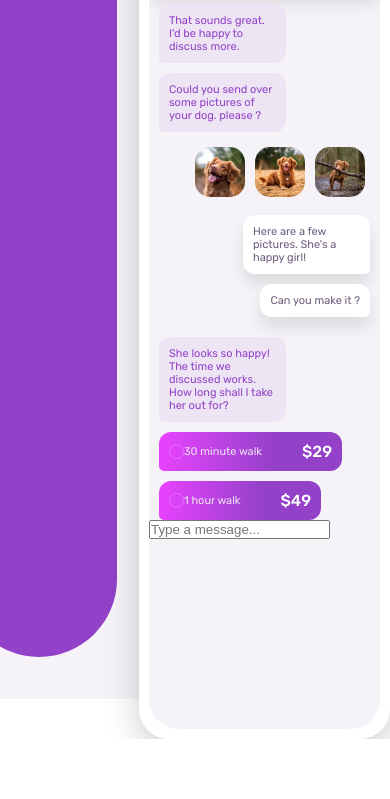
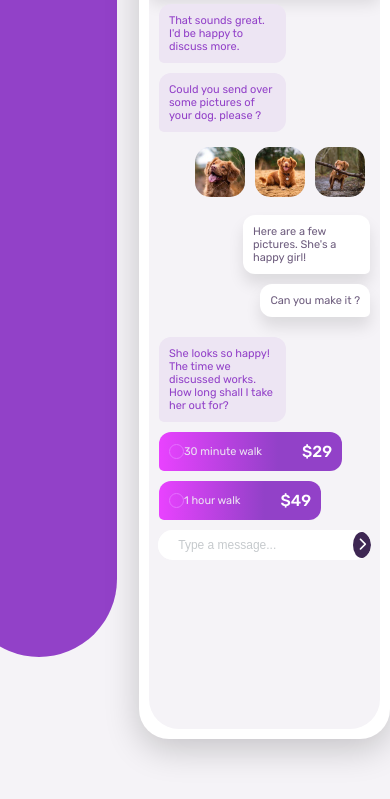
Before and after one commit to NightClover-code/css-illustration, a plain HTML site: page index.html in a window 390 px wide. Shown: the part 145-944 px from the top of the page. Before the commit the page ends 884 px from the top, so only its background shows below. Drawn offline with Linux system fonts and the light colour scheme.

Commit message:
phone design is complete!

```diff
--- a/index.html
+++ b/index.html
@@ -94,7 +94,7 @@
                 <div class="service">30 minute walk</div>
                 <div class="price">$29</div>
               </div>
-              <div class="pricing__message">
+              <div class="pricing__message expensive">
                 <div class="check__circle"></div>
                 <div class="service">1 hour walk</div>
                 <div class="price">$49</div>
@@ -105,7 +105,9 @@
                   placeholder="Type a message..."
                 />
                 <div class="send__button">
-                  <div class="chevron__right"></div>
+                  <div class="chevron__right">
+                    <i class="fas fa-chevron-right"></i>
+                  </div>
                 </div>
               </div>
             </main>
--- /dev/null
+++ b/src/styles/sass/_enter_message.scss
@@ -0,0 +1,34 @@
+.enter__message {
+  width: 92%;
+  background-color: $white;
+  border-radius: 30px;
+  margin: auto;
+  overflow: hidden;
+  height: 30px;
+  display: flex;
+  justify-content: space-between;
+  align-items: center;
+  input {
+    outline: none;
+    border: none;
+    padding: 20px;
+    font-size: 12px;
+    &::placeholder {
+      color: $grayish-blue;
+    }
+  }
+  .send__button {
+    height: 26px;
+    width: 26px;
+    background-color: $very-dark-desaturated-violet;
+    border-radius: 50%;
+    display: flex;
+    justify-content: center;
+    align-items: center;
+    .chevron__right {
+      i {
+        color: $white;
+      }
+    }
+  }
+}
--- a/src/styles/sass/_pricing_message.scss
+++ b/src/styles/sass/_pricing_message.scss
@@ -22,7 +22,6 @@
     border: 1px solid $very-light-magenta;
   }
   .service {
-    // font-size: 12px;
     color: #ede5f3;
     margin-right: 40px;
   }
@@ -31,3 +30,6 @@
     font-weight: 500;
   }
 }
+.expensive {
+  margin-bottom: 10px;
+}
--- a/src/styles/sass/app.scss
+++ b/src/styles/sass/app.scss
@@ -4,6 +4,7 @@
 @import './header';
 @import './samuel_message';
 @import './client_message';
+@import './enter_message';
 @import './pricing_message';
 * {
   margin: 0;
@@ -14,7 +15,8 @@
   overflow: hidden;
   margin: auto;
   width: 100%;
-  min-height: 100vh;
+  min-height: 120vh;
+  height: 100%;
   font-size: 16px;
   font-family: 'Rubik', sans-serif;
   background-color: $light-grayish-violet;
```
Also changed, not shown: src/styles/css/app.css, 1 other file.
